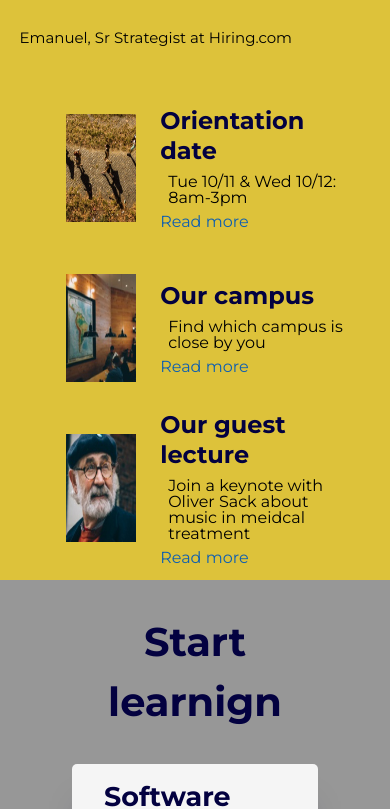
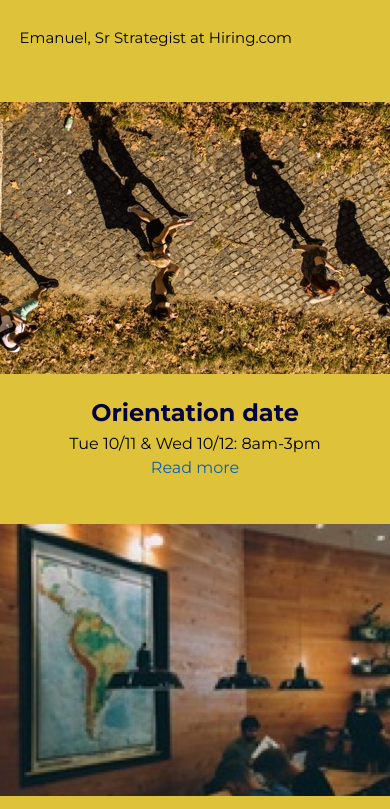
Before and after one commit to FraDV3/Colmar_Academy, a plain HTML site: page index.html in a window 390 px wide. Shown: the part 1767-2576 px from the top of the page. Drawn offline with Linux system fonts and the light colour scheme.

Commit message:
Last modifies included adapting content imgs to full width for mobile devices

```diff
--- a/index.html
+++ b/index.html
@@ -74,7 +74,8 @@
     <!-- Side -->
     <div class="side a">
       <div class="square">
-        <img src="resources/images/information-orientation-square.jpg" alt="people walking through a path">
+        <img class="reg_img" src="resources/images/information-orientation-square.jpg" alt="people walking through a path">
+        <img class="alt_img" src="resources/images/information-orientation-mobile.jpg" alt="people walking through a path">
         <div class="sidetxt">
           <h3>Orientation date</h3>
           <p>Tue 10/11 & Wed 10/12: 8am-3pm</p>
@@ -82,7 +83,8 @@
         </div>
       </div>
       <div class="square">
-        <img src="resources/images/information-campus-square.jpg" alt="some classroom of our campus" >
+        <img class="reg_img" src="resources/images/information-campus-square.jpg" alt="some classroom of our campus" >
+        <img class="alt_img" src="resources/images/information-campus-mobile.jpg" alt="some classroom of our campus" >
         <div class="sidetxt">
           <h3>Our campus</h3>
           <p>Find which campus is close by you</p>
@@ -90,7 +92,8 @@
         </div>
       </div>
       <div class="square">
-        <img src="resources/images/information-guest-lecture-square.jpg" alt="one of our guest speaker" >
+        <img class="reg_img" src="resources/images/information-guest-lecture-square.jpg" alt="one of our guest speaker" >
+        <img class="alt_img" src="resources/images/information-guest-lecture-mobile.jpg" alt="one of our guest speaker" >
         <div class="sidetxt">
           <h3>Our guest lecture</h3>
           <p>Join a keynote with Oliver Sack about music in meidcal treatment</p>
--- a/resources/style.css
+++ b/resources/style.css
@@ -1,5 +1,4 @@
 /* Navbar */
-
 #navbar,
 .navlinks{
   display: flex;
@@ -107,7 +106,7 @@ h1 {
   width: 100%;
 }
 
-/* Side */
+/* Content Side */
 
 /* Side takes effect on the Thesis secion side boxes as well */
 .side{
@@ -232,6 +231,7 @@ div > video{
   line-height: 1.25em;
 }
 
+/* Thesis Side */
 .side.b{
   grid-template-rows: 1fr 1fr;
 }
@@ -254,6 +254,10 @@ footer{
 /* Mid Breaking Point */
 @media only screen and (min-width: 900px) {
   #title_small {
+    display: none;
+  }
+
+  .alt_img{
     display: none;
   }
 }
@@ -294,7 +298,6 @@ footer{
     display: flex;
     flex-direction: column;
     align-items: center;
-    justify-content: center;
     overflow: hidden;
   }
 
@@ -317,7 +320,11 @@ footer{
     font-size: 0.750em;
   }
 
-  /* Side */
+  /* Content Side */
+  .reg_img{
+    display: none;
+  }
+
   .sidetxt > p{
     font-size: 1.25em;
     padding: 0.5em;
@@ -388,6 +395,7 @@ footer{
 }
 
 @media only screen and (max-width: 500px) {
+  /* Navbar */
   /* Hiding navbar to swap with "nav_small" vithout txt */
   #navbar{
     display: none;
@@ -410,11 +418,33 @@ footer{
     width: 100%;
   }
 
+  /* Hero Section */
   /* Adapting font sizes for mobile devices */
   #hero h1{
     font-size: 2em;
   }
 
+  /* Content */
+  .square{
+    display: grid;
+    width: 100%;
+    margin: 0;
+    margin-bottom: 32px;
+    padding: 0;
+    justify-items: center;
+  }
+
+  .sidetxt{
+    text-align: center;
+  }
+
+  .square > img{
+    width: auto;
+    height: auto;
+    padding: 0;
+  }
+
+  /* Courses */
   .cards{
     font-size: 1.125em;
   }
@@ -437,10 +467,12 @@ footer{
 }
 
 @media only screen and (max-width: 300px) {
+  /* Navbar */
   .navlinks {
     padding: 0.5em;
   }
 
+  /* Content */
   .square{
     margin: 12px;
   }
```
